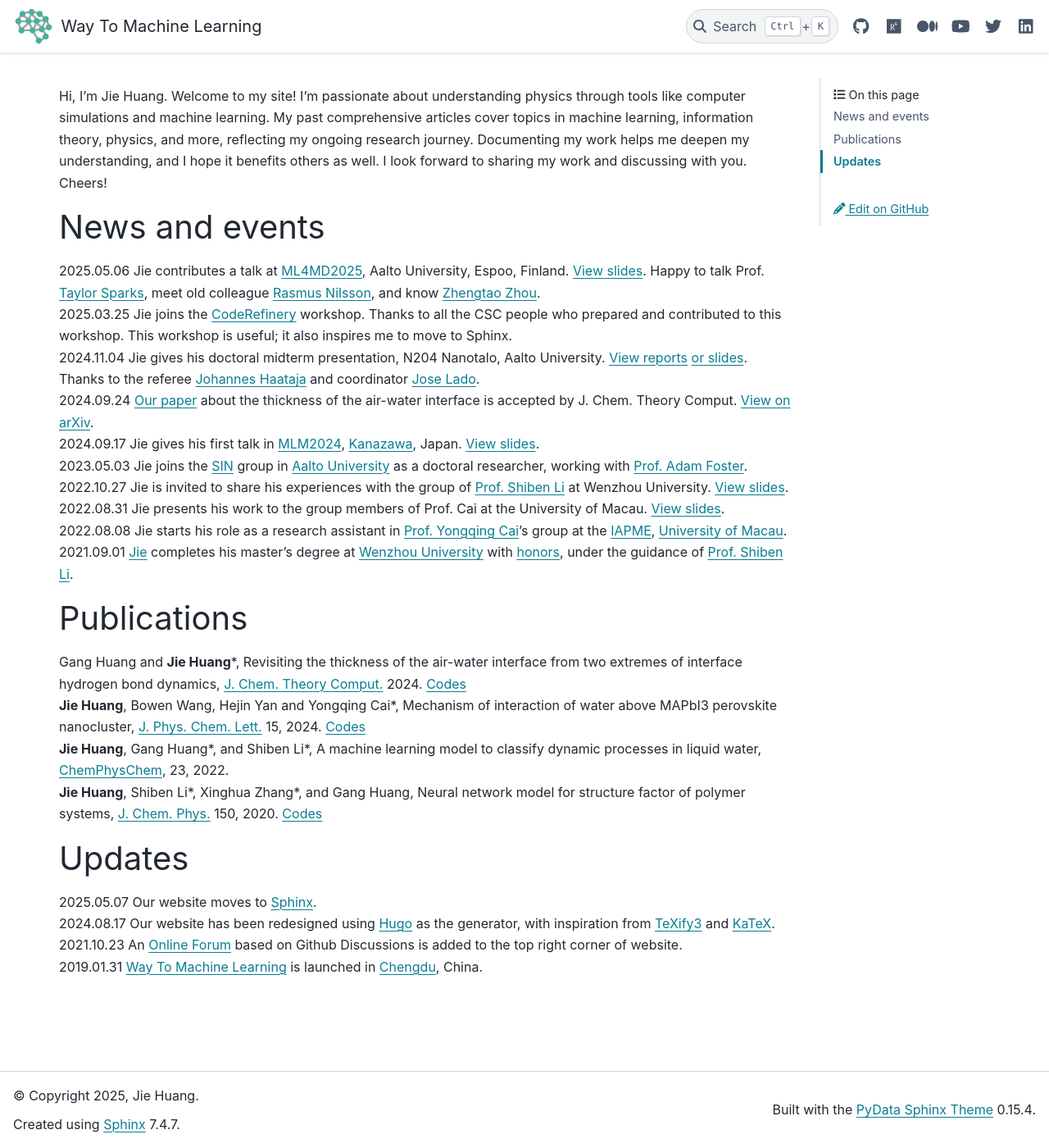
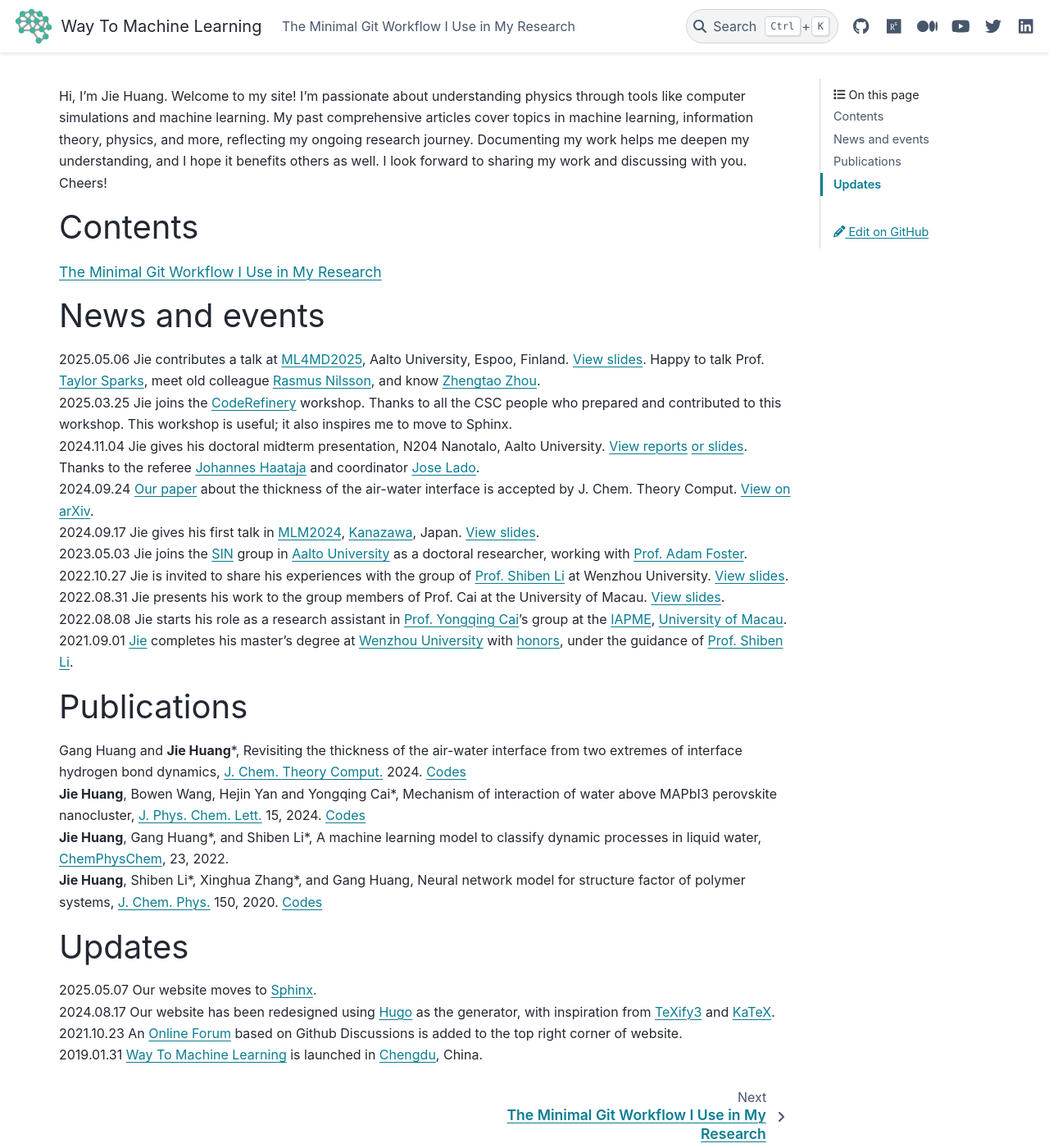
Before and after one commit to way2ml/way2ml.github.io, a Sphinx documentation site: the page built from doc/index.md, in a window 1280 px wide and 1400 px high. Shown: the whole window at 82% size. Built offline with Sphinx 7.4.7 and the PyData theme 0.15.4, drawn with Linux system fonts in a browser that asks for light colours.

Commit message:
add gitflow

````diff
--- /dev/null
+++ b/doc/gitflow.md
@@ -0,0 +1,20 @@
+# The Minimal Git Workflow I Use in My Research
+```{figure} ../data/github_workflow/Github-Workflow.png
+Fig. 1. The git workflow I used in my research [1]. This git workflow is
+consisted with the following three parts as shown in Fig. 2-4.
+```
+
+```{figure} ../data/github_workflow/Github-Workflow-1.png
+Fig. 2. Create a branch. Create a branch `my-feature`  when you need to make change; Make changes in this branch you just created; then commit them; Push the   commits to Github.
+```
+
+```{figure} ../data/github_workflow/Github-Workflow-3.png
+Fig. 3. Make pull request. Push the commit to the remote; create a pull requst from `my-feature` to `main`; on your local machine, switch to the main, and pull   from the remote main.
+```
+
+```{figure} ../data/github_workflow/Github-Workflow-2.png
+Fig. 4. Handle exceptions.
+```
+
+## References
+[1] "十分钟学会正确的github工作流，和开源作者们使用同一套流程" YouTube, uploaded by 码农高天, 13 April, 2024, https://youtu.be/uj8hjLyEBmU?si=S29XiEkhG3of9y83
--- a/doc/index.md
+++ b/doc/index.md
@@ -1,5 +1,10 @@
 Hi, I'm Jie Huang. Welcome to my site! I'm passionate about understanding physics through tools like computer simulations and machine learning. My past comprehensive articles cover topics in machine learning, information theory, physics, and more, reflecting my ongoing research journey. Documenting my work helps me deepen my understanding, and I hope it benefits others as well. I look forward to sharing my work and discussing with you. Cheers!
 
+# Contents
+```{toctree}
+:maxdepth: 1
+gitflow.md
+```
 
 # News and events
 2025.05.06 Jie contributes a talk at [ML4MD2025](https://sites.utu.fi/ml4md2025/), Aalto University, Espoo, Finland. [View slides](http://raw.githubusercontent.com/HuangJiaLian/DataBase0/refs/heads/master/uPic/2025-05-07-20-50-slide.pdf). Happy to talk Prof. [Taylor Sparks](https://profiles.faculty.utah.edu/u0203991), meet old colleague [Rasmus Nilsson](https://orcid.org/0009-0004-9618-2562), and know [Zhengtao Zhou](https://www.researchgate.net/profile/Zhengtao-Zhou-2).
````
Also changed, not shown: 4 other files.
